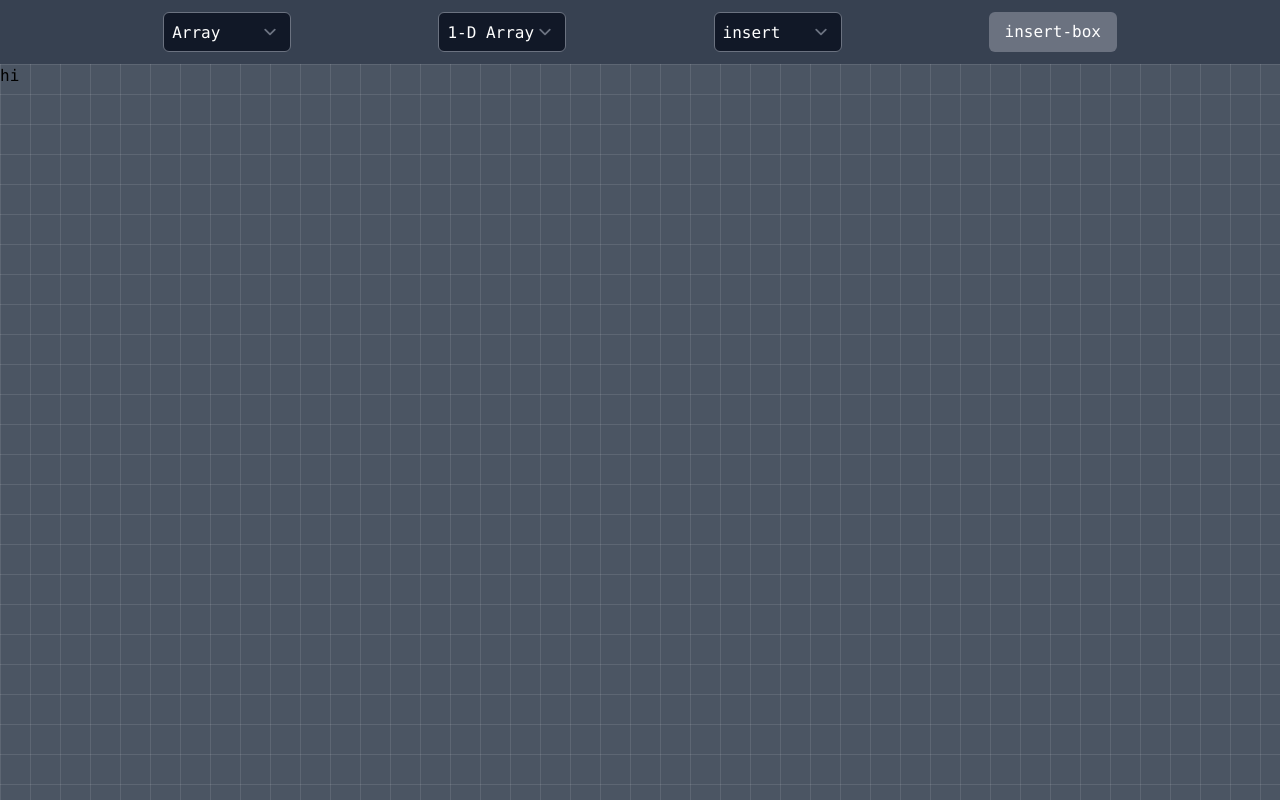
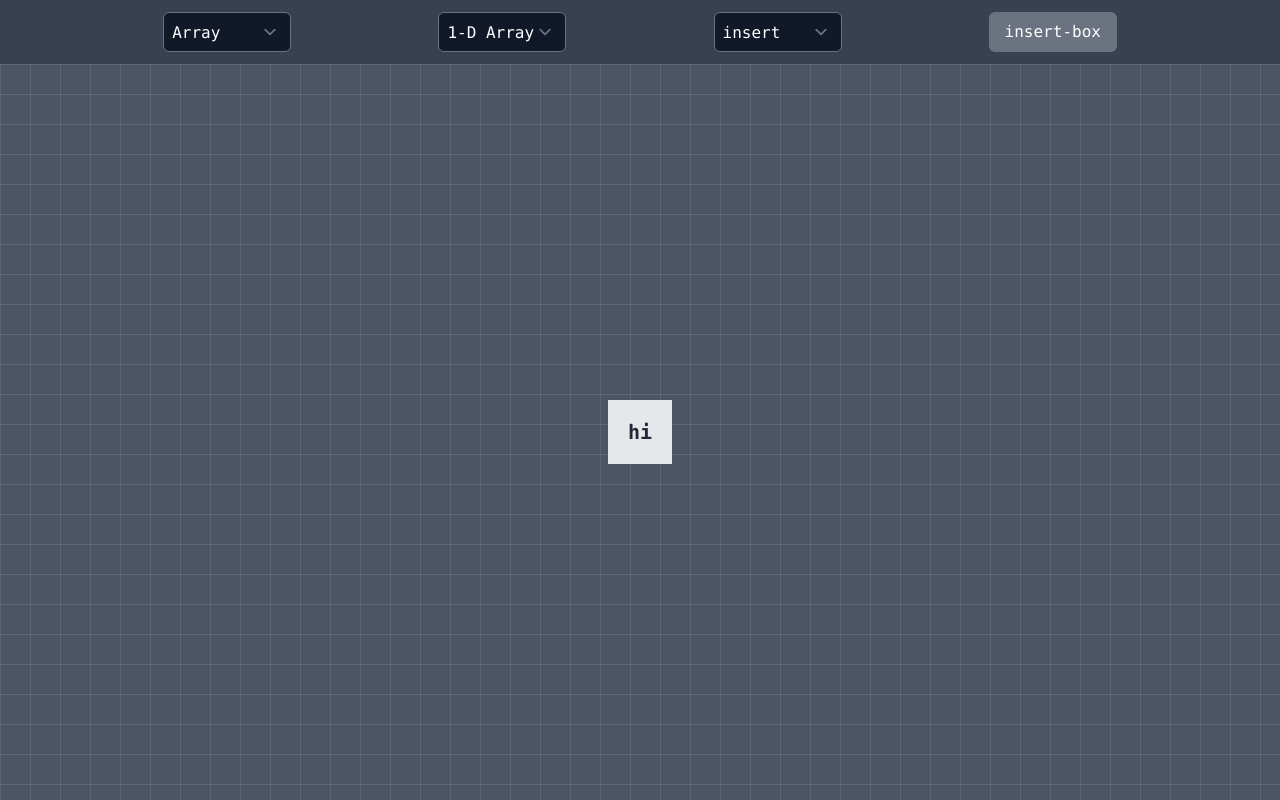
Before and after one commit to notjatin/data-structure-visualizer, a React (Vite) app: page / in a window 1280 px wide. Both pictures are taken after a click on the button "insert-box". Built offline with nearby package versions, Linux system fonts and the light colour scheme.

Commit message:
add core itembox with simple style

```diff
--- /dev/null
+++ b/src/components/ItemBox.tsx
@@ -0,0 +1,19 @@
+import React from "react";
+
+interface ItemBoxProps {
+  text: string;
+}
+
+const ItemBox: React.FC<ItemBoxProps> = ({ text }) => {
+  if (text.length !== 2) {
+    return null;
+  }
+
+  return (
+    <div className="flex items-center justify-center w-16 h-16 bg-gray-200 text-gray-800 font-bold text-xl">
+      {text}
+    </div>
+  );
+};
+
+export default ItemBox;
--- a/src/components/OutputScreen.tsx
+++ b/src/components/OutputScreen.tsx
@@ -1,12 +1,14 @@
+import ItemBox from "./ItemBox";
+
 interface OutputScreenProps {
   items: string[];
 }
 
 const OutputScreen: React.FC<OutputScreenProps> = ({ items }) => {
   return (
-    <div className="bg-gray-600 h-full grid-background">
+    <div className="bg-gray-600 h-full grid-background flex flex-wrap gap-2 p-2 justify-center items-center">
       {items.length &&
-        items.map((item, index) => <div key={index}>{item}</div>)}
+        items.map((item, index) => <ItemBox key={index} text={item} />)}
     </div>
   );
 };
```
